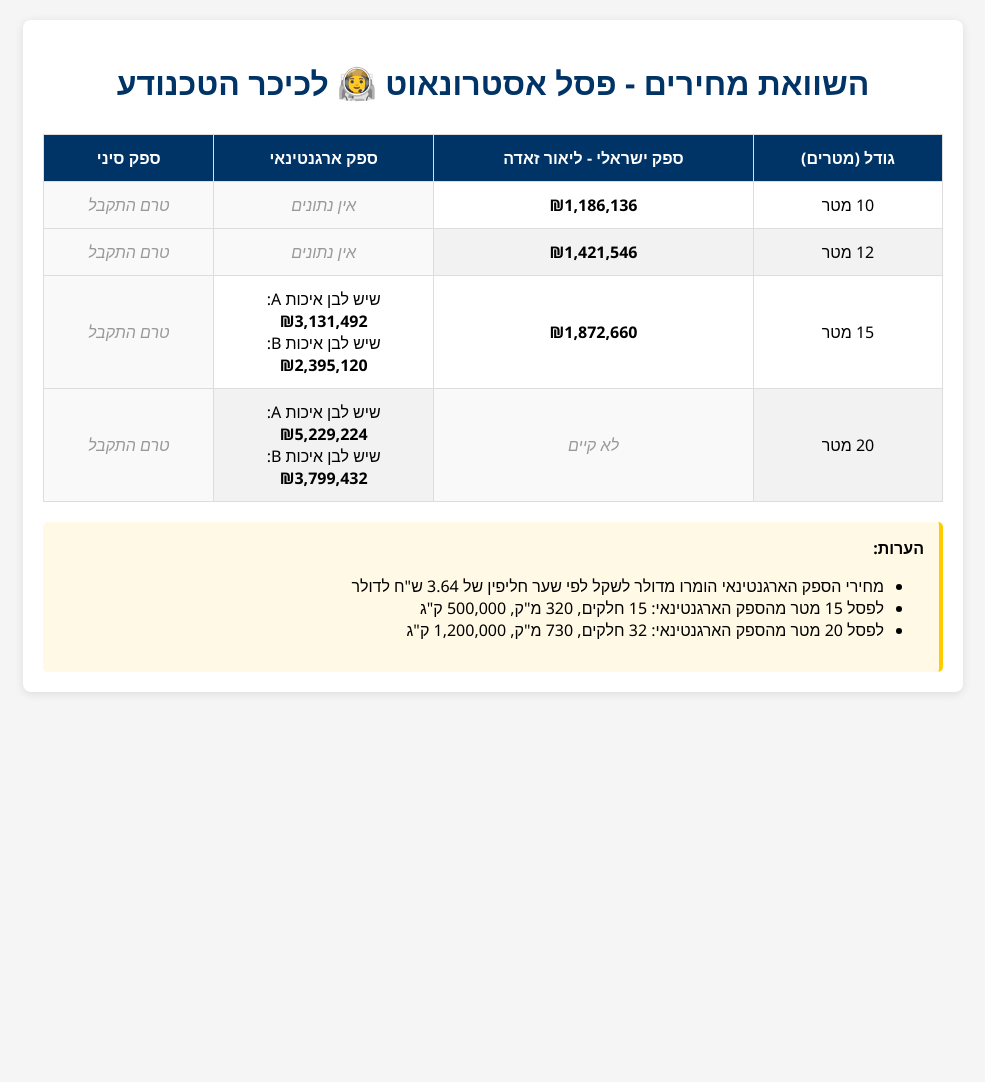
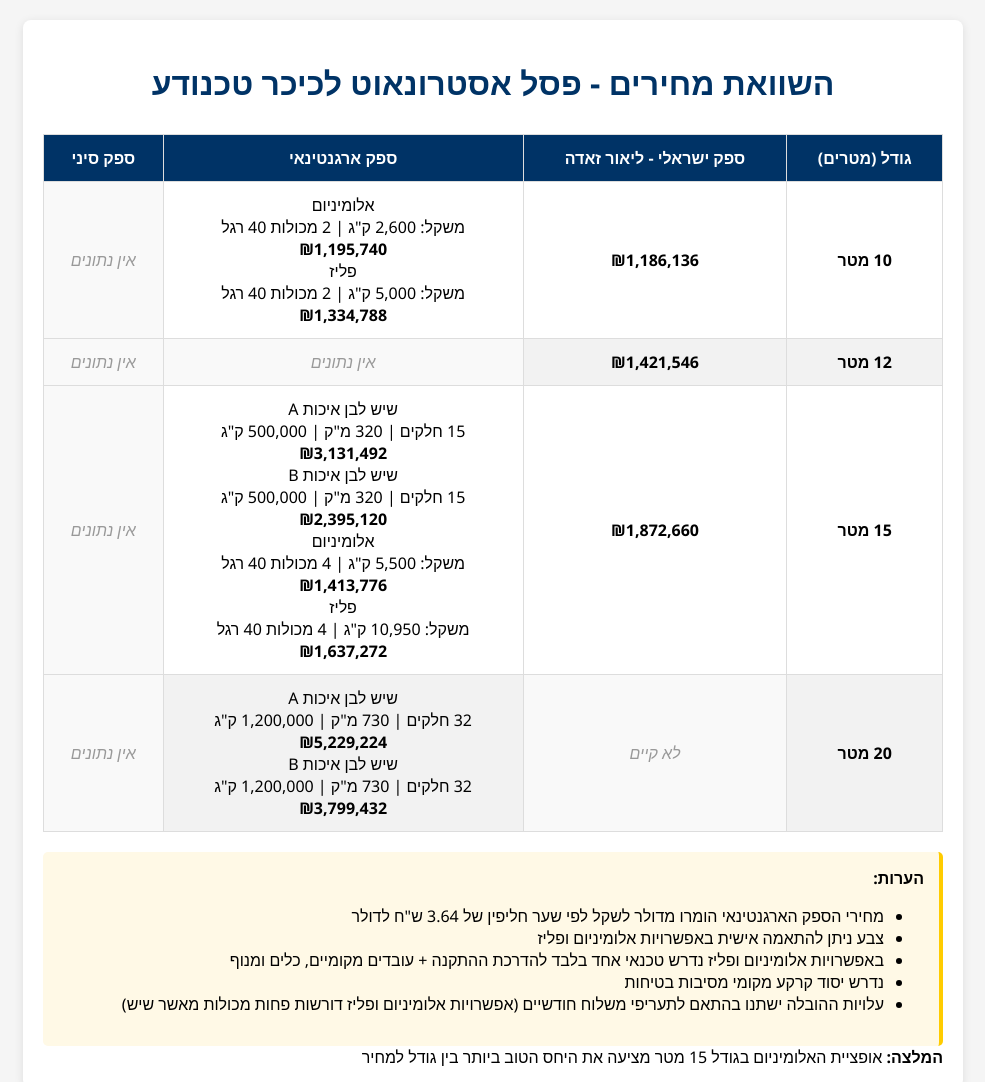
Before and after one commit to snirsnir/astronaut, a plain HTML site: page index.html in a window 1280 px wide. Shown: the top 1082 px of the page, without its empty margins (147-1132 px from the left). Before the commit the page ends 800 px from the top, so only its background shows below. Drawn offline with Linux system fonts and the light colour scheme.

Commit message:
Update index.html

```diff
--- a/index.html
+++ b/index.html
@@ -95,9 +95,7 @@
 </head>
 <body>
     <div class="container">
-        <div class="title-wrapper">
-            <h1>השוואת מחירים - פסל אסטרונאוט <span class="title-icon">🧑‍🚀</span> לכיכר הטכנודע</h1>
-        </div>
+        <h1>השוואת מחירים - פסל אסטרונאוט לכיכר טכנודע</h1>
 
         <table id="priceTable">
             <thead>
@@ -110,38 +108,71 @@
             </thead>
             <tbody>
                 <tr>
-                    <td>10 מטר</td>
+                    <td><strong>10 מטר</strong></td>
                     <td><span class="price">₪1,186,136</span></td>
+                    <td>
+                        <div class="material-container">
+                            <div class="material-title">אלומיניום</div>
+                            <div class="details">משקל: 2,600 ק"ג | 2 מכולות 40 רגל</div>
+                            <span class="price">₪1,195,740</span>
+                        </div>
+                        <div class="material-container">
+                            <div class="material-title">פליז</div>
+                            <div class="details">משקל: 5,000 ק"ג | 2 מכולות 40 רגל</div>
+                            <span class="price">₪1,334,788</span>
+                        </div>
+                    </td>
                     <td class="empty-cell">אין נתונים</td>
-                    <td class="empty-cell">טרם התקבל</td>
                 </tr>
                 <tr>
-                    <td>12 מטר</td>
+                    <td><strong>12 מטר</strong></td>
                     <td><span class="price">₪1,421,546</span></td>
                     <td class="empty-cell">אין נתונים</td>
-                    <td class="empty-cell">טרם התקבל</td>
+                    <td class="empty-cell">אין נתונים</td>
                 </tr>
                 <tr>
-                    <td>15 מטר</td>
+                    <td><strong>15 מטר</strong></td>
                     <td><span class="price">₪1,872,660</span></td>
                     <td>
-                        <div>שיש לבן איכות A:</div>
-                        <span class="price">₪3,131,492</span>
-                        <div>שיש לבן איכות B:</div>
-                        <span class="price">₪2,395,120</span>
+                        <div class="material-container">
+                            <div class="material-title">שיש לבן איכות A</div>
+                            <div class="details">15 חלקים | 320 מ"ק | 500,000 ק"ג</div>
+                            <span class="price">₪3,131,492</span>
+                        </div>
+                        <div class="material-container">
+                            <div class="material-title">שיש לבן איכות B</div>
+                            <div class="details">15 חלקים | 320 מ"ק | 500,000 ק"ג</div>
+                            <span class="price">₪2,395,120</span>
+                        </div>
+                        <div class="material-container">
+                            <div class="material-title">אלומיניום</div>
+                            <div class="details">משקל: 5,500 ק"ג | 4 מכולות 40 רגל</div>
+                            <span class="price">₪1,413,776</span>
+                        </div>
+                        <div class="material-container">
+                            <div class="material-title">פליז</div>
+                            <div class="details">משקל: 10,950 ק"ג | 4 מכולות 40 רגל</div>
+                            <span class="price">₪1,637,272</span>
+                        </div>
                     </td>
-                    <td class="empty-cell">טרם התקבל</td>
+                    <td class="empty-cell">אין נתונים</td>
                 </tr>
                 <tr>
-                    <td>20 מטר</td>
+                    <td><strong>20 מטר</strong></td>
                     <td class="empty-cell">לא קיים</td>
                     <td>
-                        <div>שיש לבן איכות A:</div>
-                        <span class="price">₪5,229,224</span>
-                        <div>שיש לבן איכות B:</div>
-                        <span class="price">₪3,799,432</span>
+                        <div class="material-container">
+                            <div class="material-title">שיש לבן איכות A</div>
+                            <div class="details">32 חלקים | 730 מ"ק | 1,200,000 ק"ג</div>
+                            <span class="price">₪5,229,224</span>
+                        </div>
+                        <div class="material-container">
+                            <div class="material-title">שיש לבן איכות B</div>
+                            <div class="details">32 חלקים | 730 מ"ק | 1,200,000 ק"ג</div>
+                            <span class="price">₪3,799,432</span>
+                        </div>
                     </td>
-                    <td class="empty-cell">טרם התקבל</td>
+                    <td class="empty-cell">אין נתונים</td>
                 </tr>
             </tbody>
         </table>
@@ -150,79 +181,21 @@
             <strong>הערות:</strong>
             <ul>
                 <li>מחירי הספק הארגנטינאי הומרו מדולר לשקל לפי שער חליפין של 3.64 ש"ח לדולר</li>
-                <li>לפסל 15 מטר מהספק הארגנטינאי: 15 חלקים, 320 מ"ק, 500,000 ק"ג</li>
-                <li>לפסל 20 מטר מהספק הארגנטינאי: 32 חלקים, 730 מ"ק, 1,200,000 ק"ג</li>
+                <li>צבע ניתן להתאמה אישית באפשרויות אלומיניום ופליז</li>
+                <li>באפשרויות אלומיניום ופליז נדרש טכנאי אחד בלבד להדרכת ההתקנה + עובדים מקומיים, כלים ומנוף</li>
+                <li>נדרש יסוד קרקע מקומי מסיבות בטיחות</li>
+                <li>עלויות ההובלה ישתנו בהתאם לתעריפי משלוח חודשיים (אפשרויות אלומיניום ופליז דורשות פחות מכולות מאשר שיש)</li>
             </ul>
+        </div>
+
+        <div class="best-value">
+            <strong>המלצה:</strong> אופציית האלומיניום בגודל 15 מטר מציעה את היחס הטוב ביותר בין גודל למחיר
         </div>
     </div>
 
     <script>
-        function addSupplierData() {
-            const supplier = prompt("בחר ספק לעדכון (1=ארגנטינאי, 2=סיני):");
-            if (!supplier || (supplier !== "1" && supplier !== "2")) {
-                alert("נא לבחור ספק תקין.");
-                return;
-            }
-
-            const supplierIndex = parseInt(supplier) + 1; // +1 because first column is size
-            const supplierName = supplierIndex === 2 ? "ספק ארגנטינאי" : "ספק סיני";
-
-            const sizes = ["10", "12", "15"];
-
-            for (let i = 0; i < sizes.length; i++) {
-                const price = prompt(`הכנס מחיר עבור פסל בגודל ${sizes[i]} מטר (${supplierName}):`);
-
-                if (price && !isNaN(price.replace(/,/g, ""))) {
-                    // Format price with commas
-                    const formattedPrice = new Intl.NumberFormat('he-IL').format(price.replace(/,/g, ""));
-
-                    // Update the table cell
-                    const table = document.getElementById("priceTable");
-                    table.rows[i+1].cells[supplierIndex].innerHTML = `<span class="price">₪${formattedPrice}</span>`;
-                    table.rows[i+1].cells[supplierIndex].className = ""; // Remove empty-cell class
-
-                    // Compare prices and highlight the best one
-                    comparePrices();
-                }
-            }
-        }
-
-        function comparePrices() {
-            const table = document.getElementById("priceTable");
-
-            // For each row (size)
-            for (let i = 1; i < table.rows.length; i++) {
-                const row = table.rows[i];
-                let bestPrice = Infinity;
-                let bestPriceIndex = -1;
-
-                // Check all suppliers
-                for (let j = 1; j < row.cells.length; j++) {
-                    const cell = row.cells[j];
-                    if (!cell.classList.contains("empty-cell")) {
-                        const priceText = cell.querySelector(".price").textContent;
-                        const price = parseFloat(priceText.replace(/[₪,]/g, ""));
-
-                        if (price < bestPrice) {
-                            bestPrice = price;
-                            bestPriceIndex = j;
-                        }
-                    }
-                }
-
-                // Reset all classes first
-                for (let j = 1; j < row.cells.length; j++) {
-                    if (!row.cells[j].classList.contains("empty-cell")) {
-                        row.cells[j].classList.remove("best-price");
-                    }
-                }
-
-                // Highlight the best price
-                if (bestPriceIndex > 0) {
-                    row.cells[bestPriceIndex].classList.add("best-price");
-                }
-            }
-        }
+        // No JavaScript needed for the simplified table
+    </script>
     </script>
 </body>
 </html>
```
